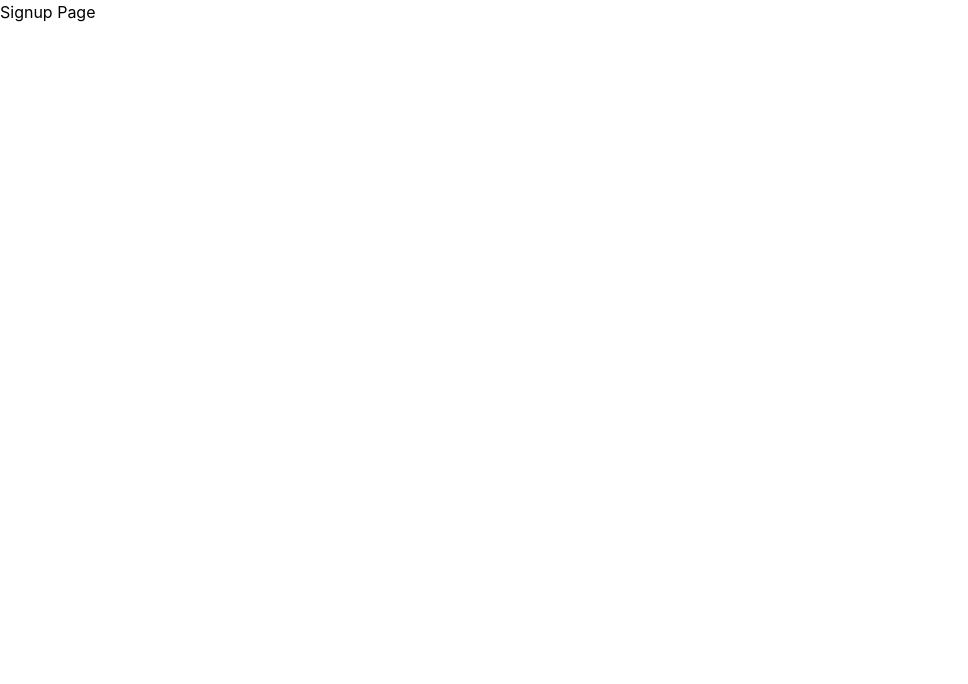
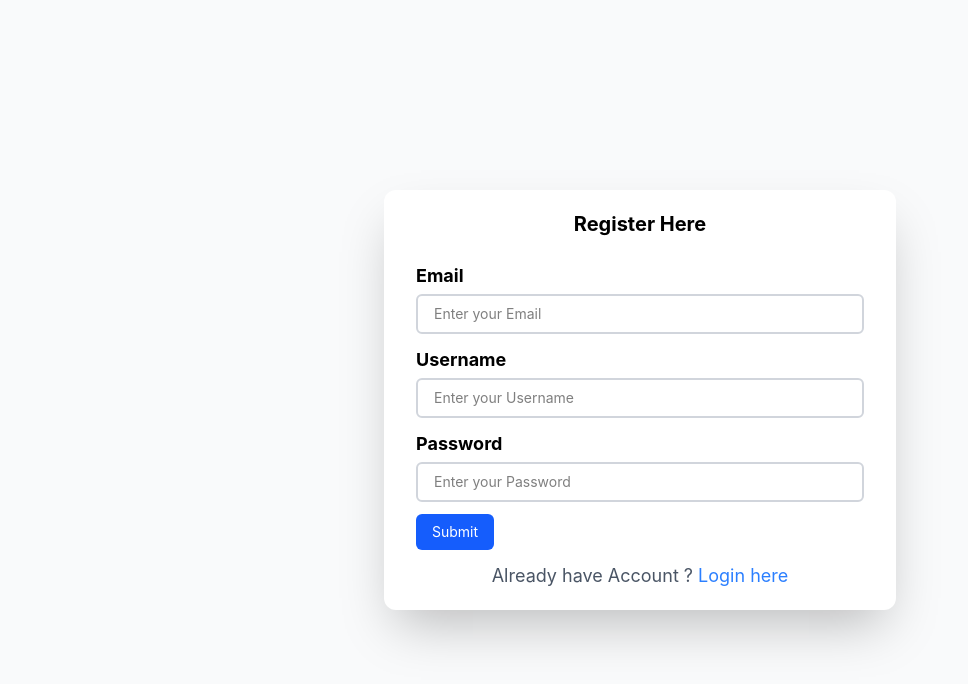
Before and after one commit to kiran-11123/Interview_Strudy_Platform, a React (Vite) app in the folder frontend/: page /register in a window 1280 px wide. Shown: the top 684 px of the page, without its empty margins (0-968 px from the left). Built offline with nearby package versions, Linux system fonts and the light colour scheme.

Commit message:
Login pages completed

```diff
--- a/frontend/package.json
+++ b/frontend/package.json
@@ -11,6 +11,7 @@
   },
   "dependencies": {
     "@tailwindcss/vite": "^4.3.0",
+    "axios": "^1.16.1",
     "lucide-react": "^1.16.0",
     "react": "^19.2.5",
     "react-dom": "^19.2.5",
--- a/frontend/src/components/Auth_Pages/Signin.tsx
+++ b/frontend/src/components/Auth_Pages/Signin.tsx
@@ -1,8 +1,91 @@
+import { useState } from "react"
+import { Link } from "react-router-dom"
+export default function Signin(){
 
-export default function Signin(){
+    const[password , SetPassword] = useState("")
+    const[email , SetEmail] = useState("")
+    const[message , SetMessage] = useState("")
+
+    function SubmitForm(e: React.FormEvent<HTMLFormElement>){
+        e.preventDefault()
+
+
+    }
     return(
-        <div>
-            Signin Page
+        <div className="flex min-h-screen  flex-col items-center justify-center bg-gray-50 px-4 font-poppins">
+ <div className="w-full max-w-md text-sm sm:text-base md:text-lg sm:max-w-lg rounded-xl px-8 shadow-2xl bg-white">
+
+
+                <h1 className="font-bold  text-center text-lg sm:text-xl mb-6 mt-5">Login Here</h1>
+
+                <form onSubmit={SubmitForm} className="space-y-3">
+
+                    <div>
+
+                        <div>
+                            <label className="font-bold text-md sm:text-lg block mb-1">
+                                Email
+                            </label>
+
+                            <input onChange={(e) => SetEmail(e.target.value)} required value={email} className="w-full px-4 py-2 text-sm rounded-md border-2 border-gray-300 focus:outline-none focus:ring-2 focus:ring-blue-600" placeholder="Enter your Email" type="email" />
+                        </div>
+
+                    </div>
+
+
+                    <div>
+
+                        <div>
+                            <label className="font-bold text-md sm:text-lg  block mb-1">
+                                Password
+                            </label>
+
+                            <input onChange={(e) => SetPassword(e.target.value)} required value={password} className="w-full px-4 py-2 text-sm rounded-md border-2 border-gray-300 focus:outline-none focus:ring-2 focus:ring-blue-600" placeholder="Enter your Password" type="password" />
+                        </div>
+
+                    </div>
+
+
+                    <button className="px-4 py-2 bg-blue-600 text-white  text-sm  text-center rounded-md hover:bg-blue-800 cursor-pointer transition duration-300 mb-3">Submit</button>
+
+
+
+
+                </form>
+
+
+                <div className="w-full mb-5 flex flex-col justify-between items-center text-center " >
+
+                    <p className="text-sm sm:text-lg text-gray-600">
+                        Don’t have an account?{" "}
+                        <Link
+                            to="/register"
+                            className="text-blue-500 hover:underline cursor-pointer"
+                        >
+                            Sign up
+                        </Link>
+                    </p>
+
+                    <p className="text-sm sm:text-md text-gray-600 px-6 py-2 shadow-lg rounded-md">
+                        <Link
+                            to="/forget-password"
+                            className="text-blue-500 hover:underline cursor-pointer font-bold"
+                        >
+                            Forget password ?
+                        </Link>
+                    </p>
+
+                </div>
+
+                {message && (
+                    <p className="font-black text-md text-center sm:text-lg mb-5">{message} </p>
+                )}
+
+
+
+            </div>
+
+
         </div>
     )
 }
--- a/frontend/src/components/Auth_Pages/Signup.tsx
+++ b/frontend/src/components/Auth_Pages/Signup.tsx
@@ -1,7 +1,153 @@
-export default function Signup(){
-    return(
-        <div>
-            Signup Page
+
+import { useState } from "react"
+import { Link } from "react-router-dom";
+import axios from "axios";
+const BASEURL = import.meta.env.VITE_BASE_API;
+export default function Register() {
+
+    const [email, SetEmail] = useState('');
+    const [password, SetPassword] = useState('');
+    const [message, SetMessage] = useState('');
+    const[username , SetUsername] = useState('');
+
+
+   async  function SubmitForm(e:any) {
+
+    e.preventDefault();
+
+        try{
+
+            const response :any = await axios.post(`${BASEURL}auth/signup`,{
+            email,
+            username ,
+            password
+
+            } ,{
+                withCredentials : true
+            })
+
+            console.log(response)
+
+            if(response.status === 201){
+
+                SetMessage(response.data.message);
+
+                setTimeout(()=>{
+
+                    SetMessage('');
+                    SetEmail('');
+                    SetPassword('');
+                    SetUsername('');
+
+                 },2000)
+
+            }
+            else{
+                 SetMessage(response.data.message) ;
+            }
+
+        }
+        catch(er : any){
+                if(er.response?.data?.message){
+                    SetMessage(er.response.data.message);
+                }
+                else if(er.message){
+                    SetMessage(er.message);
+                }
+                else{
+                    SetMessage("An error occurred during registration. Please try again later.");
+                }
+        }
+        finally{
+             setTimeout(()=>{
+
+                SetMessage('');
+             } , 2000)
+        }
+
+
+    }
+
+    return (
+        <div className="flex min-h-screen  flex-col items-center justify-center bg-gray-50 px-4 font-poppins">
+
+            <div className="w-full max-w-md text-sm sm:text-base md:text-lg sm:max-w-lg rounded-xl px-8 shadow-2xl bg-white">
+
+
+                <h1 className="font-bold  text-center text-lg sm:text-xl mb-6 mt-5">Register Here</h1>
+
+                <form onSubmit={SubmitForm} className="space-y-3">
+
+                    <div>
+
+                        <div>
+                            <label className="font-bold text-md sm:text-lg block mb-1">
+                                Email
+                            </label>
+
+                            <input onChange={(e) => SetEmail(e.target.value)} required value={email} className="w-full px-4 py-2 text-sm rounded-md border-2 border-gray-300 focus:outline-none focus:ring-2 focus:ring-blue-600" placeholder="Enter your Email" type="email" />
+                        </div>
+
+                    </div>
+
+                         <div>
+
+                        <div>
+                            <label className="font-bold text-md sm:text-lg block mb-1">
+                                Username
+                            </label>
+
+                            <input onChange={(e) => SetUsername(e.target.value)} required value={username} className="w-full text-sm px-4 py-2 rounded-md border-2 border-gray-300 focus:outline-none focus:ring-2 focus:ring-blue-600" placeholder="Enter your Username" type="text" />
+                        </div>
+
+                    </div>
+
+
+                    <div>
+
+                        <div>
+                            <label className="font-bold text-md sm:text-lg block mb-1">
+                                Password
+                            </label>
+
+                            <input onChange={(e) => SetPassword(e.target.value)} required value={password} className="w-full text-sm px-4 py-2 rounded-md border-2 border-gray-300 focus:outline-none focus:ring-2 focus:ring-blue-600" placeholder="Enter your Password" type="password" />
+                        </div>
+
+                    </div>
+
+
+                    <button className="px-4 py-2 bg-blue-600 text-white text-sm  text-center rounded-md hover:bg-blue-800 cursor-pointer transition duration-300 mb-3">Submit</button>
+
+
+
+
+                </form>
+
+
+                <div className="w-full mb-5 flex flex-col justify-between items-center text-center " >
+
+                    <p className="text-sm sm:text-lg text-gray-600">
+                        Already have Account ?{" "}
+                        <Link
+                            to="/login"
+                            className="text-blue-500 hover:underline cursor-pointer"
+                        >
+                            Login here
+                        </Link>
+                    </p>
+
+
+
+                </div>
+
+                {message && (
+                    <p className="font-black text-md text-center sm:text-lg mb-5">{message} </p>
+                )}
+
+
+
+            </div>
+
         </div>
     )
 }
--- a/frontend/src/components/Dashboard/DashBoard.tsx
+++ b/frontend/src/components/Dashboard/DashBoard.tsx
@@ -24,18 +24,18 @@ export default function DashBoard(){
 
 
 
-               <div className="flex  max-w-sm sm:max-w-4xl text-sm sm:text-lg md:text-xl font-bold  lg:max-w-full items-center justify-between bg-gradient-to-r from-blue-900 to-violet-800 text-white w-full rounded-lg px-5 py-3 cursor-pointer">
-                    <div className="px-4 py-2 rounded-md ">
+               <div className="flex  max-w-sm sm:max-w-4xl text-sm sm:text-lg md:text-lg   lg:max-w-full items-center justify-between bg-gradient-to-r from-blue-900 to-violet-800 text-white w-full rounded-lg px-5 py-3 cursor-pointer ">
+                    <div className="px-4 py-2 rounded-md font-bold">
                          Interview Prep
                     </div>
 
-                    <div className="hidden sm:flex  items-center justify-between gap-10 font-roboto">
+                    <div className="hidden sm:flex  items-center justify-between gap-10 font-serif">
 
-                         <button onClick={ToLogin} className="px-4 py-2 cursor-pointer hover:bg-gradient-to-tr from-white/20 via-white/30 to-transparent  rounded-md  shadow-md">
+                         <button onClick={ToLogin} className="px-4 py-2 cursor-pointer hover:bg-gradient-to-tr from-white/20 via-white/10 to-transparent  rounded-md  shadow-md">
                               Login
                          </button>
 
-                         <button onClick={ToRegister} className="px-4 py-2 cursor-pointer hover:bg-gradient-to-tr from-white/20 via-white/30 to-transparent  rounded-md  shadow-md">
+                         <button onClick={ToRegister} className="px-4 py-2 cursor-pointer hover:bg-gradient-to-tr from-white/20 via-white/10 to-transparent  rounded-md  shadow-md">
                               Register
                          </button>
 
@@ -56,7 +56,7 @@ export default function DashBoard(){
 
 
 
-               <div className="flex flex-col items-center font-poppins gap-6 justify-center w-full px-4 cursor-pointer">
+               <div className="flex flex-col items-center font-poppins gap-6 justify-center w-full px-4 cursor-pointer font-roboto">
 
                     {open && (
                          <div className="sm:hidden w-full max-w-xl px-6 mt-2 flex flex-col gap-2 bg-[#0f0c29]  text-white rounded-xl shadow-lg text-center text-sm py-4">
```
Also changed, not shown: 2 other files (tests, documents, lock files or other folders).
